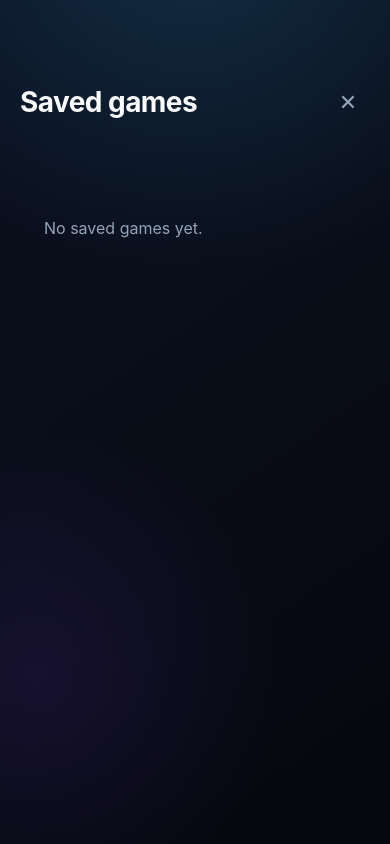
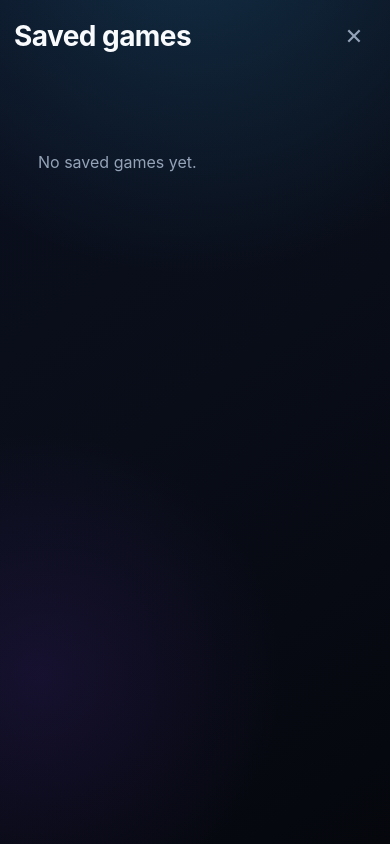
Before and after one commit to flofy/KeepScore, a React (Vite) app: page /saved in a window 390 px wide. Built offline with nearby package versions, Linux system fonts and the light colour scheme.

Commit message:
fix: align saved games header at top

```diff
--- a/src/ui/saved-games.css
+++ b/src/ui/saved-games.css
@@ -8,6 +8,7 @@
   align-items: center;
   justify-content: space-between;
   gap: 16px;
+  min-height: 44px;
 }
 
 .saved-games-title {
@@ -25,6 +26,7 @@
   display: flex;
   align-items: center;
   justify-content: center;
+  flex: 0 0 auto;
   font-size: 22px;
   color: #94a3b8;
   background: transparent;
@@ -40,8 +42,9 @@
   position: relative;
   display: flex;
   flex-direction: column;
-  padding: 80px 20px 20px;
-  min-height: 100vh;
+  padding: max(14px, env(safe-area-inset-top)) 20px
+    max(20px, env(safe-area-inset-bottom));
+  min-height: 100dvh;
   gap: 16px;
 }
 
@@ -75,4 +78,9 @@
     align-items: stretch;
     flex-direction: column;
   }
+
+  .saved-games-container {
+    padding-right: max(14px, env(safe-area-inset-right));
+    padding-left: max(14px, env(safe-area-inset-left));
+  }
 }
```
